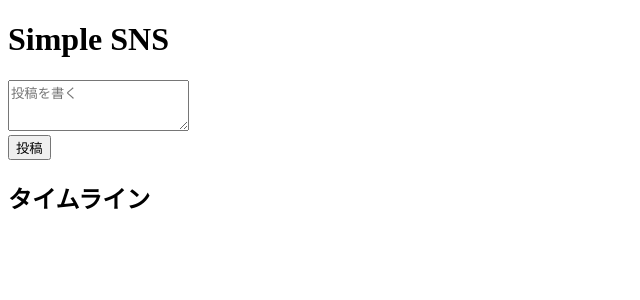
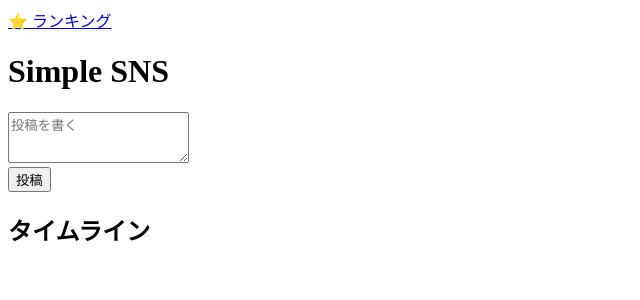
Before and after one commit to to9kuru/simple-sns, a Next.js app: page / in a window 1280 px wide. Shown: the top 300 px of the page, without its empty margins (0-640 px from the left). Built offline with nearby package versions, Linux system fonts and the light colour scheme.

Commit message:
Update layout.js

```diff
--- a/app/layout.js
+++ b/app/layout.js
@@ -1,11 +1,17 @@
 export const metadata = {
-  title: "Simple SNS",
+title: "Simple SNS",
 };
 
+
 export default function RootLayout({ children }) {
-  return (
-    <html lang="ja">
-      <body>{children}</body>
-    </html>
-  );
+return (
+<html lang="ja">
+<body>
+<div className="top-menu">
+<a href="/ranking">⭐ ランキング</a>
+</div>
+{children}
+</body>
+</html>
+);
 }
```
